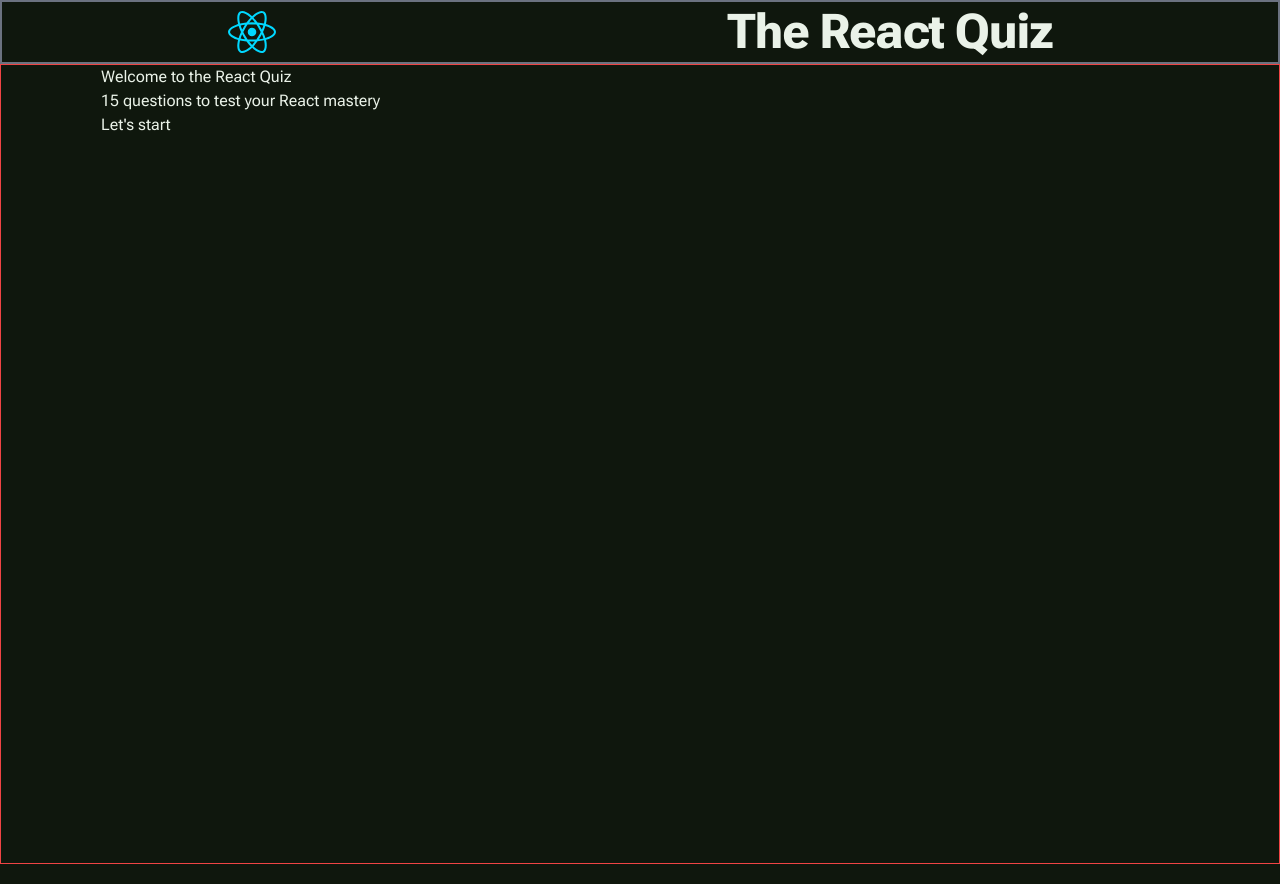
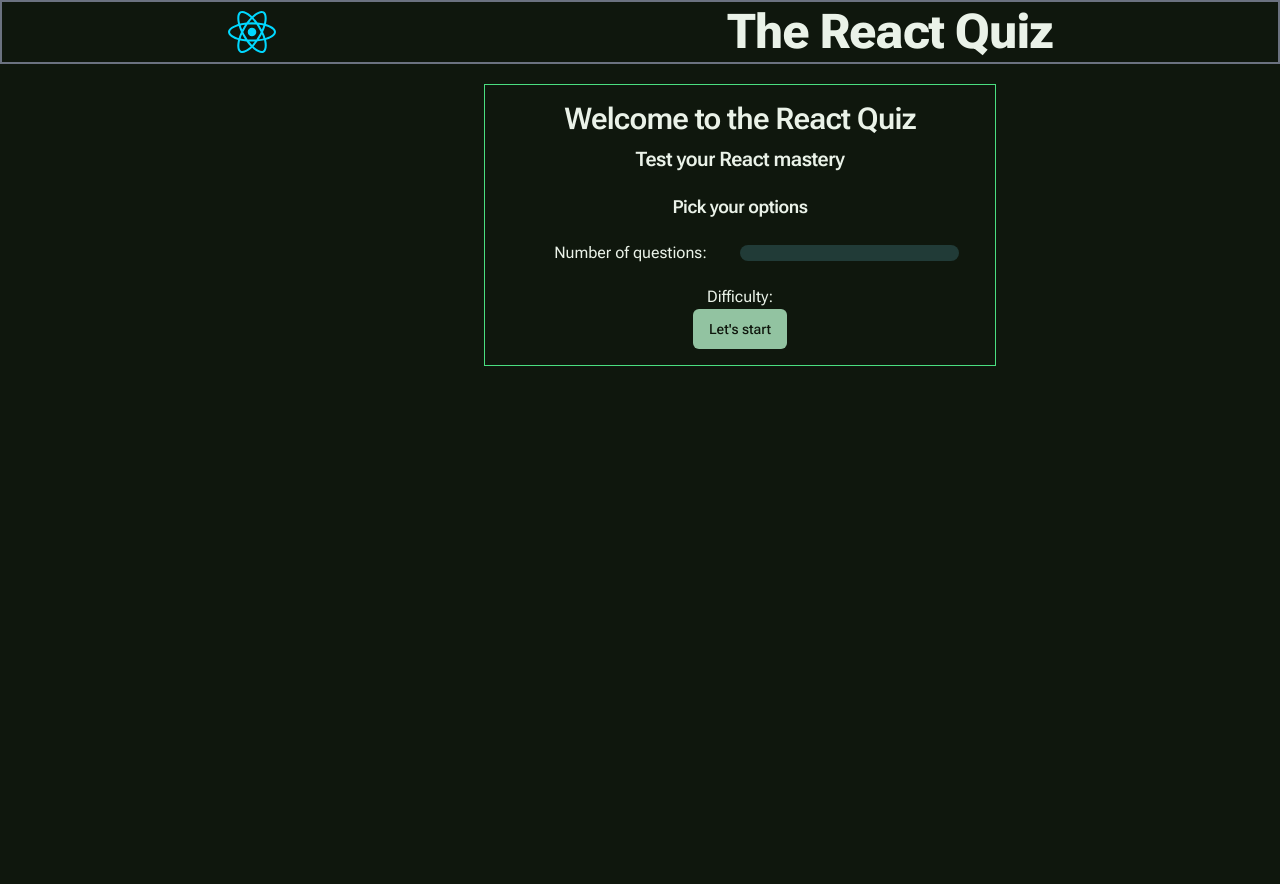
Before and after one commit to GloBoiVic/Quiz-App, a React (Vite) app: page / in a window 1280 px wide. Shown: the top 884 px of the page. Built offline with nearby package versions, Linux system fonts and the light colour scheme; data requests are answered from the project's data file.

Commit message:
Add new components

```diff
--- a/src/components/Error.tsx
+++ b/src/components/Error.tsx
@@ -1,8 +1,10 @@
 function Error() {
   return (
-    <p className="error">
-      <span>💥</span> There was an error fetching questions.
-    </p>
+    <div className="flex gap-4 items-center justify-center rounded-lg mx-auto mt-24 md:mt-48">
+      <p className="scroll-m-20 text-xl font-semibold tracking-tight">
+        <span>💥</span> There was an error fetching questions.
+      </p>
+    </div>
   );
 }
 
--- a/src/components/Loader.tsx
+++ b/src/components/Loader.tsx
@@ -1,7 +1,7 @@
 import { Loader as Spinner } from 'lucide-react';
 export default function Loader() {
   return (
-    <div className="w-2/3 flex gap-4 items-center justify-center rounded-lg mx-auto mt-24  md:mt-48 ">
+    <div className="w-2/3 flex gap-4 items-center justify-center rounded-lg mx-auto mt-24 md:mt-48 ">
       <span>
         <Spinner />
       </span>
--- a/src/components/Main.tsx
+++ b/src/components/Main.tsx
@@ -5,7 +5,7 @@
 }
 
 function Main({ children }: MainProps) {
-  return <main className="border border-red-500 h-screen">{children}</main>;
+  return <main className="h-screen mx-auto">{children}</main>;
 }
 
 export default Main;
--- a/src/components/StartScreen.tsx
+++ b/src/components/StartScreen.tsx
@@ -1,16 +1,30 @@
+import { Button } from './ui/button';
+import { Card, CardHeader, CardTitle, CardDescription, CardContent, CardFooter } from './ui/card';
+import { Progress } from './ui/progress';
+
 interface StartScreenProps {
-  totalQuestions: [];
-  onStart;
+  totalQuestions: number;
+  onStart: () => void;
 }
 
-function StartScreen({ totalQuestions, onStart }) {
+function StartScreen({ totalQuestions, onStart }: StartScreenProps) {
   return (
-    <div className="start">
-      <h2>Welcome to the React Quiz</h2>
-      <h3>{totalQuestions} questions to test your React mastery</h3>
-      <button className="btn btn-ui" onClick={onStart}>
-        Let's start
-      </button>
+    <div className="border border-green-400 max-w-lg mx-auto mt-5 p-4 text-center">
+      <div className="w-full">
+        <h2 className="pb-2 text-3xl font-semibold tracking-tight">Welcome to the React Quiz</h2>
+        <h3 className="text-xl font-semibold tracking-tight text-center">Test your React mastery</h3>
+        <h5 className="text-lg font-semibold tracking-tight text-center mt-5">Pick your options</h5>
+        <div className="flex items-center p-5 w-full">
+          <p className="w-1/2">Number of questions:</p>
+          <Progress className="w-1/2" />
+        </div>
+        <p>Difficulty:</p>
+        <div>
+          <Button className="btn btn-ui" onClick={onStart}>
+            Let's start
+          </Button>
+        </div>
+      </div>
     </div>
   );
 }
--- /dev/null
+++ b/src/components/ui/button.tsx
@@ -0,0 +1,47 @@
+import * as React from 'react';
+import { Slot } from '@radix-ui/react-slot';
+import { cva, type VariantProps } from 'class-variance-authority';
+
+import { cn } from '../../lib/utils';
+
+const buttonVariants = cva(
+  'inline-flex items-center justify-center rounded-md text-sm font-medium ring-offset-background transition-colors focus-visible:outline-none focus-visible:ring-2 focus-visible:ring-ring focus-visible:ring-offset-2 disabled:pointer-events-none disabled:opacity-50',
+  {
+    variants: {
+      variant: {
+        default: 'bg-primary text-primary-foreground hover:bg-primary/90',
+        destructive: 'bg-destructive text-destructive-foreground hover:bg-destructive/90',
+        outline: 'border border-input bg-background hover:bg-accent hover:text-accent-foreground',
+        secondary: 'bg-secondary text-secondary-foreground hover:bg-secondary/80',
+        ghost: 'hover:bg-accent hover:text-accent-foreground',
+        link: 'text-primary underline-offset-4 hover:underline',
+      },
+      size: {
+        default: 'h-10 px-4 py-2',
+        sm: 'h-9 rounded-md px-3',
+        lg: 'h-11 rounded-md px-8',
+        icon: 'h-10 w-10',
+      },
+    },
+    defaultVariants: {
+      variant: 'default',
+      size: 'default',
+    },
+  },
+);
+
+export interface ButtonProps
+  extends React.ButtonHTMLAttributes<HTMLButtonElement>,
+    VariantProps<typeof buttonVariants> {
+  asChild?: boolean;
+}
+
+const Button = React.forwardRef<HTMLButtonElement, ButtonProps>(
+  ({ className, variant, size, asChild = false, ...props }, ref) => {
+    const Comp = asChild ? Slot : 'button';
+    return <Comp className={cn(buttonVariants({ variant, size, className }))} ref={ref} {...props} />;
+  },
+);
+Button.displayName = 'Button';
+
+export { Button, buttonVariants };
--- /dev/null
+++ b/src/components/ui/card.tsx
@@ -0,0 +1,43 @@
+import * as React from 'react';
+
+import { cn } from '../../lib/utils';
+
+const Card = React.forwardRef<HTMLDivElement, React.HTMLAttributes<HTMLDivElement>>(({ className, ...props }, ref) => (
+  <div ref={ref} className={cn('rounded-lg border bg-card text-card-foreground shadow-sm', className)} {...props} />
+));
+Card.displayName = 'Card';
+
+const CardHeader = React.forwardRef<HTMLDivElement, React.HTMLAttributes<HTMLDivElement>>(
+  ({ className, ...props }, ref) => (
+    <div ref={ref} className={cn('flex flex-col space-y-1.5 p-6', className)} {...props} />
+  ),
+);
+CardHeader.displayName = 'CardHeader';
+
+const CardTitle = React.forwardRef<HTMLParagraphElement, React.HTMLAttributes<HTMLHeadingElement>>(
+  ({ className, ...props }, ref) => (
+    <h3 ref={ref} className={cn('text-2xl font-semibold leading-none tracking-tight', className)} {...props} />
+  ),
+);
+CardTitle.displayName = 'CardTitle';
+
+const CardDescription = React.forwardRef<HTMLParagraphElement, React.HTMLAttributes<HTMLParagraphElement>>(
+  ({ className, ...props }, ref) => (
+    <p ref={ref} className={cn('text-sm text-muted-foreground', className)} {...props} />
+  ),
+);
+CardDescription.displayName = 'CardDescription';
+
+const CardContent = React.forwardRef<HTMLDivElement, React.HTMLAttributes<HTMLDivElement>>(
+  ({ className, ...props }, ref) => <div ref={ref} className={cn('p-6 pt-0', className)} {...props} />,
+);
+CardContent.displayName = 'CardContent';
+
+const CardFooter = React.forwardRef<HTMLDivElement, React.HTMLAttributes<HTMLDivElement>>(
+  ({ className, ...props }, ref) => (
+    <div ref={ref} className={cn('flex items-center p-6 pt-0', className)} {...props} />
+  ),
+);
+CardFooter.displayName = 'CardFooter';
+
+export { Card, CardHeader, CardFooter, CardTitle, CardDescription, CardContent };
```
